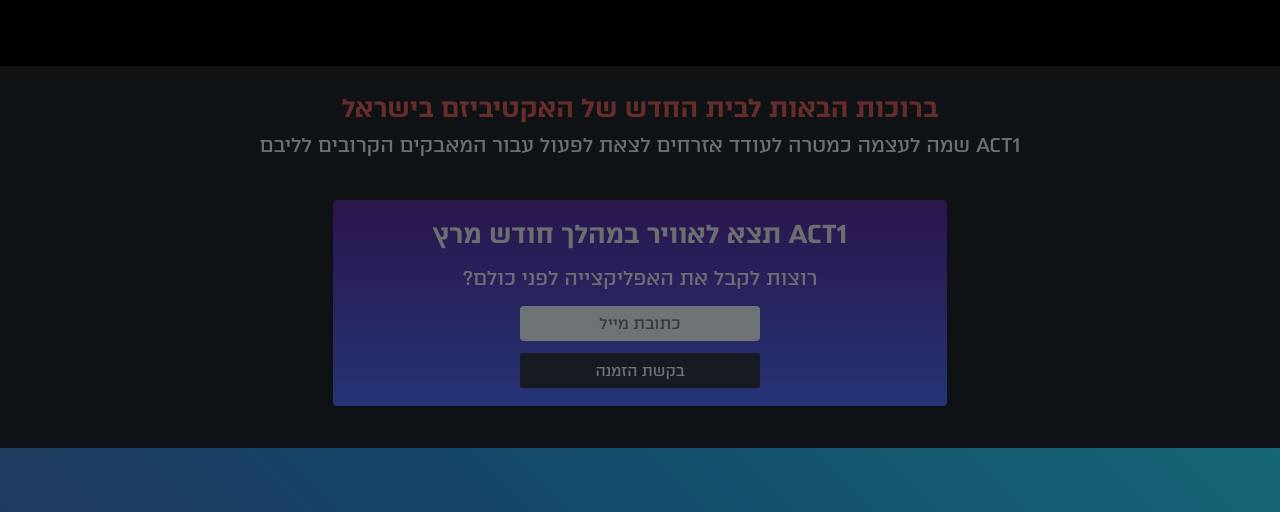
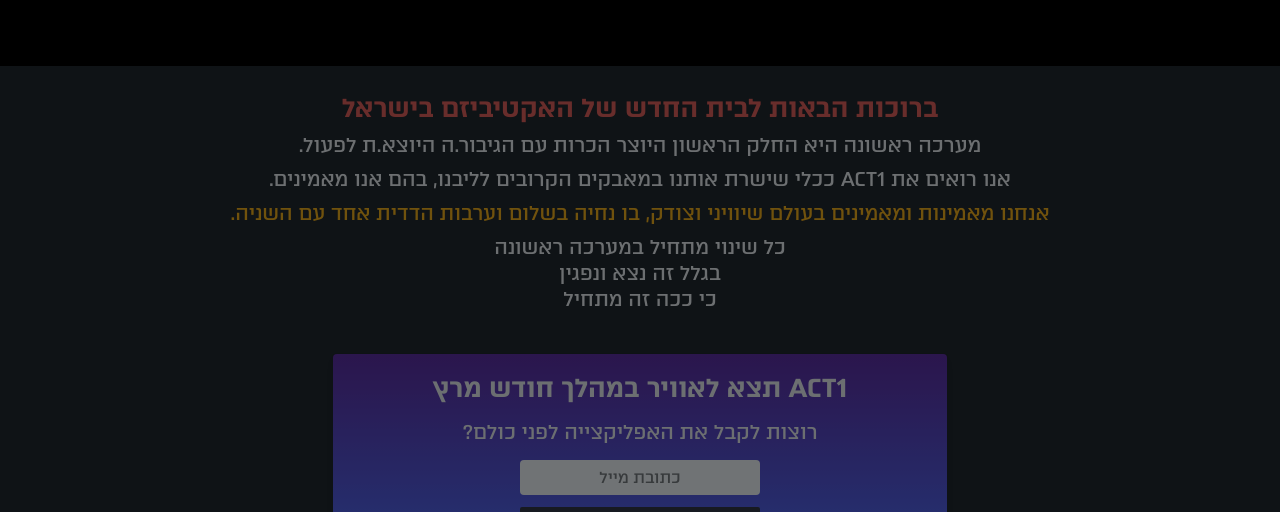
Before and after one commit to act-1/website, a website: page index.html in a window 1280 px wide. Shown: the part 753-1265 px from the top of the page. Drawn offline with Linux system fonts and the light colour scheme.

Commit message:
Screenshot & about text updates

```diff
--- a/index.html
+++ b/index.html
@@ -34,9 +34,10 @@
           <h3 class="about-title bold red">
             ברוכות הבאות לבית החדש של האקטיביזם בישראל
           </h3>
-
-          <p class="about-text">
-            ACT1 שמה לעצמה כמטרה לעודד אזרחים לצאת לפעול עבור המאבקים הקרובים לליבם
+          <p class="about-text"> מערכה ראשונה היא  החלק הראשון היוצר הכרות עם הגיבור.ה היוצא.ת לפעול.</p>
+          <p class="about-text">אנו רואים את ACT1 ככלי שישרת אותנו במאבקים הקרובים לליבנו, בהם אנו מאמינים.</p>
+          <p class="about-text yellow">אנחנו מאמינות ומאמינים בעולם שיוויני וצודק, בו נחיה בשלום וערבות הדדית אחד עם השניה.</p>
+          <p class="about-text">כל שינוי מתחיל במערכה ראשונה<br />בגלל זה נצא ונפגין<br/>כי ככה זה מתחיל</p>
         </div>
         <div class="beta-invite-box">
           <h3>ACT1 תצא לאוויר במהלך חודש מרץ</h3>
```
Also changed, not shown: 2 other files.
